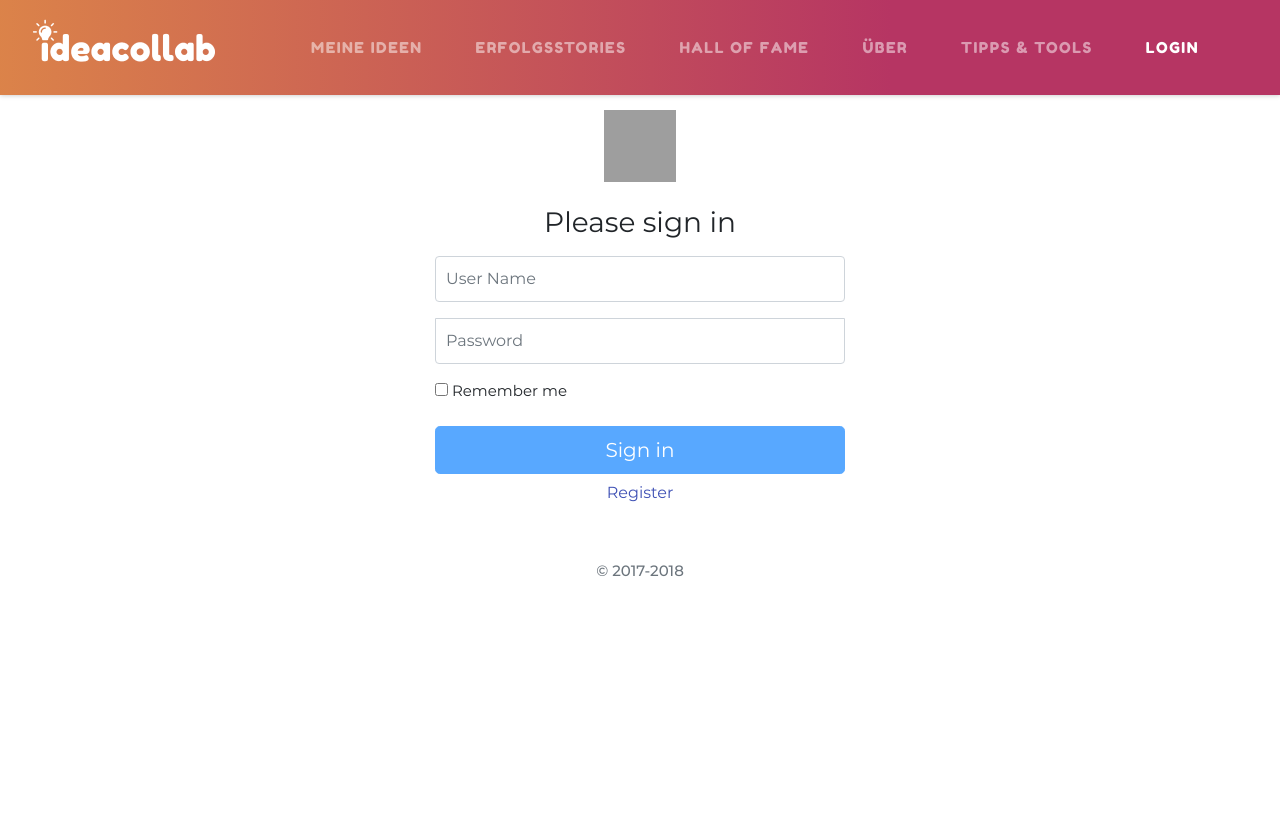
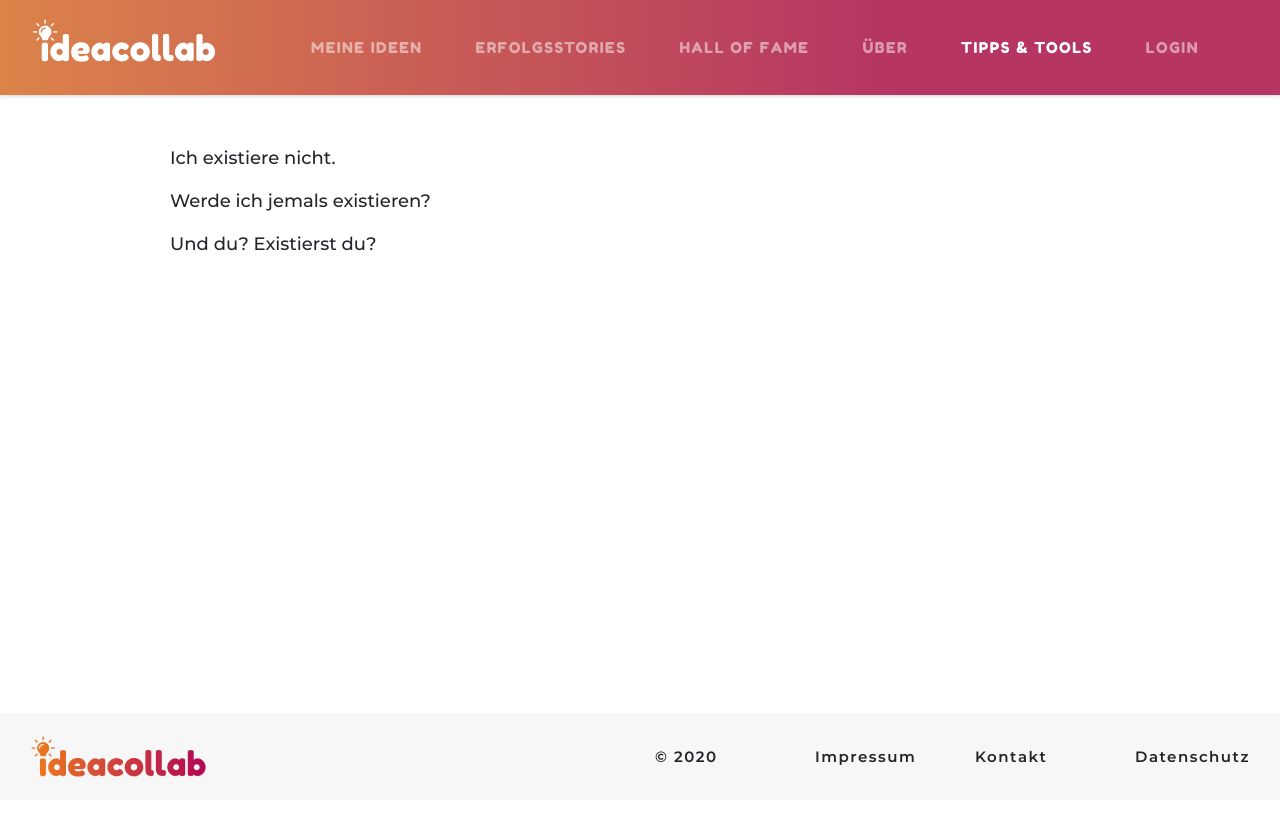
Before and after one commit to ideasutra/ideacollab, an Angular app: page /tipps in a window 1280 px wide. Before the commit this address led to /login. Shown: the top 816 px of the page. Built offline with nearby package versions, Linux system fonts and the light colour scheme; grey boxes are pictures that could not be loaded.

Commit message:
added footer, routes and a error component

```diff
--- a/src/app/app.module.ts
+++ b/src/app/app.module.ts
@@ -11,6 +11,7 @@
 import { RegisterComponent } from "./register/index";
 import { routing } from "./app.routing";
 import { CoreModule } from "./core/core.module";
+import { ErrorComponent } from "./error/error.component";
 
 @NgModule({
   declarations: [
@@ -18,10 +19,11 @@
     HomeComponent,
     LoginComponent,
     RegisterComponent,
-    LayoutComponent
+    LayoutComponent,
+    ErrorComponent
   ],
   imports: [
-    BrowserModule.withServerTransition({ appId: 'serverApp' }),
+    BrowserModule.withServerTransition({ appId: "serverApp" }),
     BootstrapModule,
     FormsModule,
     ReactiveFormsModule,
--- a/src/app/core/guards/auth.guard.ts
+++ b/src/app/core/guards/auth.guard.ts
@@ -1,19 +1,26 @@
-import { Injectable } from '@angular/core';
-import { Router, CanActivate, ActivatedRouteSnapshot, RouterStateSnapshot } from '@angular/router';
+import { Injectable } from "@angular/core";
+import {
+  Router,
+  CanActivate,
+  ActivatedRouteSnapshot,
+  RouterStateSnapshot
+} from "@angular/router";
 
 @Injectable()
 export class AuthGuard implements CanActivate {
   constructor(private router: Router) {}
 
   canActivate(route: ActivatedRouteSnapshot, state: RouterStateSnapshot) {
-    if (typeof window !== 'undefined') {
-      if (localStorage.getItem('currentUser')) {
+    return true;
+
+    if (typeof window !== "undefined") {
+      if (localStorage.getItem("currentUser")) {
         // logged in so return true
         return true;
       }
     }
     // not logged in so redirect to login page with the return url
-    this.router.navigate(['/login'], { queryParams: { returnUrl: state.url } });
+    this.router.navigate(["/login"], { queryParams: { returnUrl: state.url } });
     return false;
   }
 }
--- /dev/null
+++ b/src/app/error/error.component.html
@@ -0,0 +1,11 @@
+<p>
+  Ich existiere nicht.
+</p>
+
+<p>
+  Werde ich jemals existieren?
+</p>
+
+<p>
+  Und du? Existierst du?
+</p>
--- /dev/null
+++ b/src/app/error/error.component.scss
@@ -0,0 +1,3 @@
+:host {
+  font-size: large;
+}
--- /dev/null
+++ b/src/app/error/error.component.ts
@@ -0,0 +1,14 @@
+import { Component, OnInit } from '@angular/core';
+
+@Component({
+  templateUrl: './error.component.html',
+  styleUrls: ['./error.component.scss']
+})
+export class ErrorComponent implements OnInit {
+
+  constructor() { }
+
+  ngOnInit(): void {
+  }
+
+}
--- a/src/app/layout/layout.component.html
+++ b/src/app/layout/layout.component.html
@@ -1,37 +1,94 @@
 <header>
   <nav class="navbar fixed-top navbar-expand-lg navbar-dark scrolling-navbar">
-        <a class="navbar-brand" routerLink="home"><img src="assets/ideacollab_logo_weiß.png"/></a>
-        <button class="navbar-toggler" type="button" data-toggle="collapse" data-target="#navbarSupportedContent" aria-controls="navbarSupportedContent" aria-expanded="false" aria-label="Toggle navigation">
+    <a class="navbar-brand" routerLink="home"
+      ><img src="assets/ideacollab_logo_weiß.png"
+    /></a>
+    <button
+      class="navbar-toggler"
+      type="button"
+      data-toggle="collapse"
+      data-target="#navbarSupportedContent"
+      aria-controls="navbarSupportedContent"
+      aria-expanded="false"
+      aria-label="Toggle navigation"
+    >
       <span class="navbar-toggler-icon"></span>
     </button>
-        <div class="app-navbar-right collapse navbar-collapse" id="navbarSupportedContent">
+    <div
+      class="app-navbar-right collapse navbar-collapse"
+      id="navbarSupportedContent"
+    >
       <ul class="navbar-nav ml-auto ">
         <li class="nav-item">
-                    <a class="nav-link" [routerLinkActive]="['active']" routerLink="home">Meine Ideen <span class="sr-only">(current)</span></a>
+          <a
+            class="nav-link"
+            [routerLinkActive]="['active']"
+            routerLink="ideas_user"
+            >Meine Ideen <span class="sr-only">(current)</span></a
+          >
         </li>
         <li class="nav-item">
-                    <a class="nav-link" [routerLinkActive]="['active']" routerLink="home">Erfolgsstories</a>
+          <a
+            class="nav-link"
+            [routerLinkActive]="['active']"
+            routerLink="ideas_completed"
+            >Erfolgsstories</a
+          >
         </li>
         <li class="nav-item">
-                    <a class="nav-link" [routerLinkActive]="['active']" routerLink="home">Hall Of Fame</a>
+          <a
+            class="nav-link"
+            [routerLinkActive]="['active']"
+            routerLink="ideas_popular"
+            >Hall Of Fame</a
+          >
         </li>
         <li class="nav-item">
-                    <a class="nav-link" [routerLinkActive]="['active']" routerLink="home">Über</a>
+          <a class="nav-link" [routerLinkActive]="['active']" routerLink="about"
+            >Über</a
+          >
         </li>
         <li class="nav-item">
-                    <a class="nav-link" [routerLinkActive]="['active']" routerLink="home">Tipps & Tools</a>
+          <a class="nav-link" [routerLinkActive]="['active']" routerLink="tipps"
+            >Tipps & Tools</a
+          >
         </li>
         <li class="nav-item">
-                    <a class="nav-link" [routerLinkActive]="['active']" routerLink="login">Login</a>
+          <a class="nav-link" [routerLinkActive]="['active']" routerLink="login"
+            >Login</a
+          >
         </li>
       </ul>
     </div>
   </nav>
-
 </header>
 
 <main>
-    <div class="container" style="height:1300px;">
+  <div class="container-fluid">
     <ng-content></ng-content>
   </div>
 </main>
+
+<footer class="footer">
+  <div class="container-fluid">
+    <div class="row justify-content-between">
+      <div class="col">
+        <a class="navbar-brand" routerLink="home"
+          ><img src="assets/ideacollab_logo.png"
+        /></a>
+      </div>
+      <div class="col">
+        <div class="row">
+          <div class="col">© 2020</div>
+          <div class="col">Impressum</div>
+          <div class="col">
+            <a routerLink="contact">Kontakt</a>
+          </div>
+          <div class="col">
+            <a routerLink="dsgvo">Datenschutz</a>
+          </div>
+        </div>
+      </div>
+    </div>
+  </div>
+</footer>
--- a/src/app/layout/layout.component.scss
+++ b/src/app/layout/layout.component.scss
@@ -1,7 +1,11 @@
 $header-height: 95px;
+$footer-height: 87px;
 
 main {
   padding-top: $header-height;
+  .container-fluid {
+    padding: 50px 170px;
+  }
 }
 
 header {
@@ -34,3 +38,24 @@
     padding-left: 37px;
   }
 }
+
+footer {
+  position: fixed;
+  bottom: 0;
+  width: 100%;
+  height: $footer-height;
+  line-height: $footer-height;
+  background: #f7f7f7;
+
+  font-family: Montserrat;
+  font-style: normal;
+  font-weight: 600;
+  font-size: 15px;
+  display: flex;
+  letter-spacing: 0.1em;
+
+  .container,
+  .d-flex {
+    height: $footer-height;
+  }
+}
--- a/src/styles.scss
+++ b/src/styles.scss
@@ -85,9 +85,20 @@
       format("svg"); /* Legacy iOS */
 }
 
+html,
 body {
+  height: 100%;
+}
+body {
+  display: flex;
+  flex-direction: column;
   font-family: Montserrat;
   font-style: normal;
   font-weight: 500;
   font-size: 15px;
+
+  a,
+  a:hover {
+    color: unset;
+  }
 }
```
Also changed, not shown: src/app/app.routing.ts (+13 -6 lines), 1 other file (tests, documents, lock files or other folders). Lines whose indentation alone changed are shown as unchanged.
